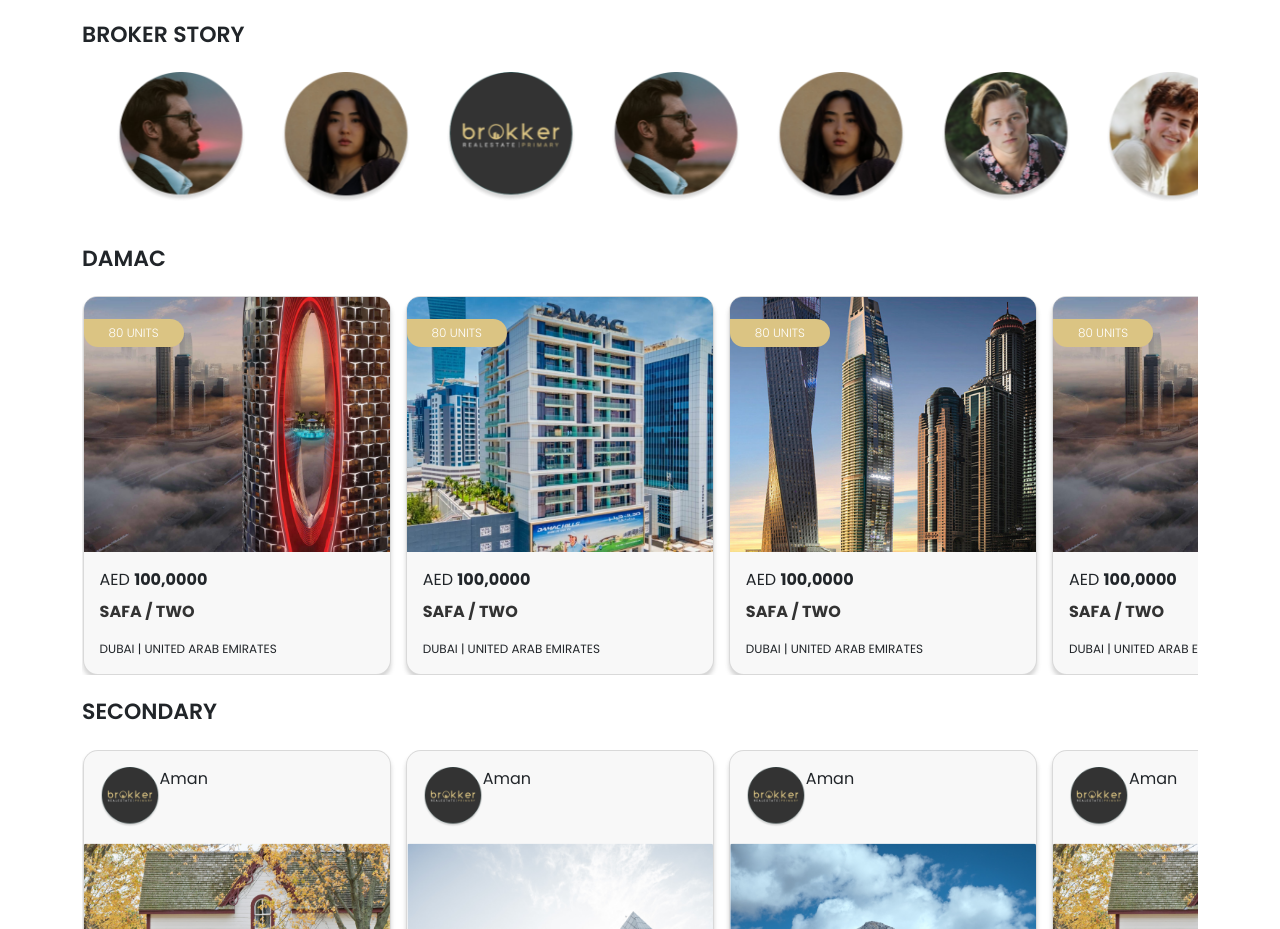
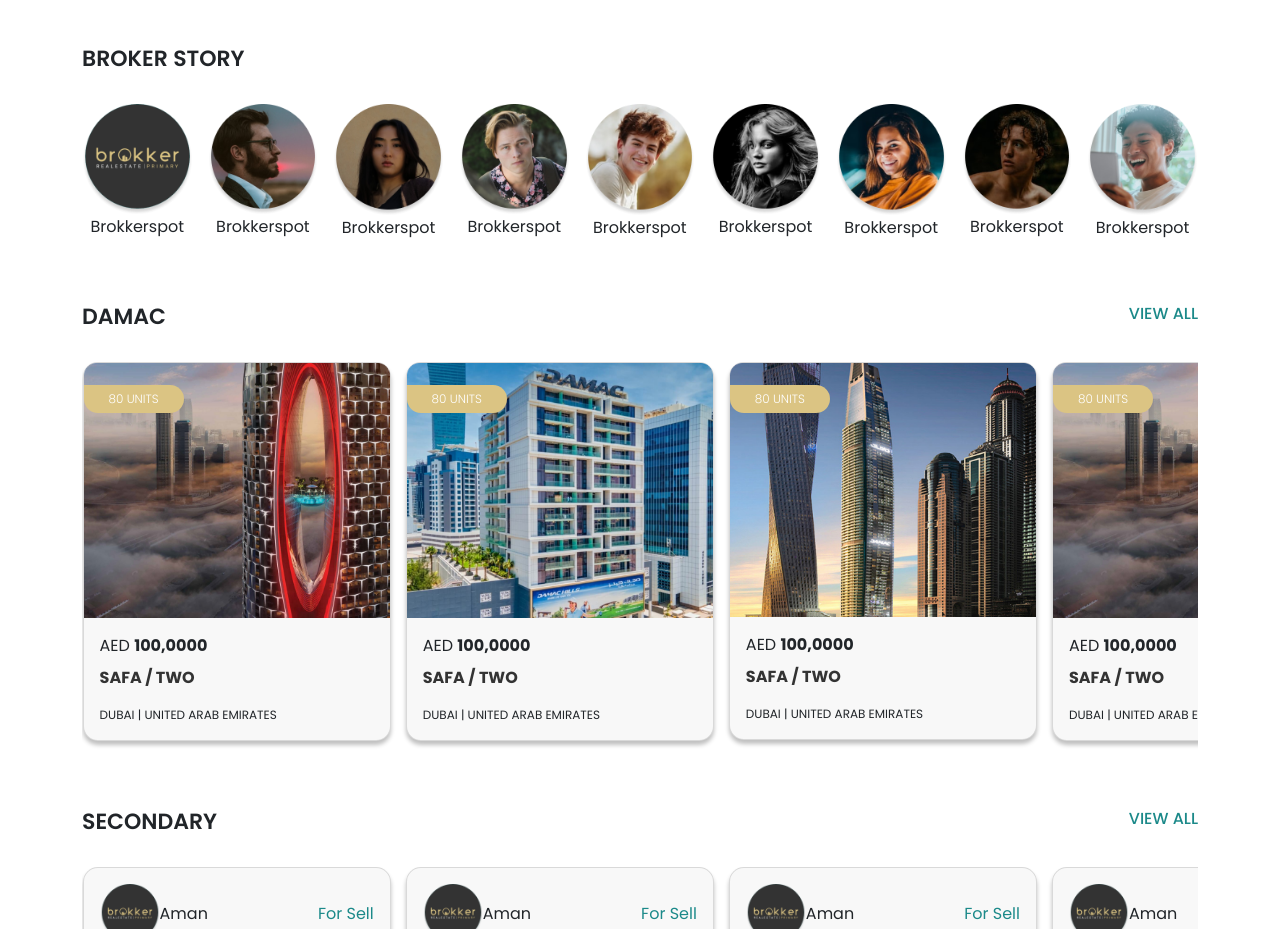
Before and after one commit to ranaabhinav726/brokerwebsite, a React (Create React App) app: page / in a window 1280 px wide. Shown: the part 543-1472 px from the top of the page. Built offline with nearby package versions, Linux system fonts and the light colour scheme.

Commit message:
touch ups

```diff
--- a/src/component/banner.js
+++ b/src/component/banner.js
@@ -1,4 +1,4 @@
-import React, { useState } from "react";
+import React, { useState, useEffect } from "react";
 import Multiselect from "multiselect-react-dropdown";
 import BannerImg from './images/banner.png';
 import OverlayImg from './images/Rectangle 4.png';
@@ -7,11 +7,11 @@
 const Banner = () => {
 
     return (
-        <div>
+        <div >
             <div className="container-fluid banner">
                 <div className="row">
 
-                    <div className="col-12 p-0 overlay position-relative">
+                    <div className="col-12 p-0 overlay position-relative" id="filterId">
                         <div className="position-absolute top-50 start-50 translate-middle">
                             <div className="row filter-first-row mb-2">
                                 <div className="col">
--- a/src/component/carouselsMain.js
+++ b/src/component/carouselsMain.js
@@ -33,7 +33,9 @@
         <div className="container carousel-section">
             <div className="row my-4 broker-story">
                 <div className="col-xs-12">
-                    <h2 className="mb-4">Broker story</h2>
+                    <div className="d-flex my-4">
+                        <h2 className="float-start">Broker story</h2>
+                    </div>
                     <OwlCarousel className='owl-theme' margin={15} loop dots={false} responsiveClass={true} responsive={
                         {
                             0: {
@@ -41,7 +43,7 @@
                                 loop: true
                             },
                             600: {
-                                items: 5,
+                                items: 4,
                                 nav: false
                             },
                             1000: {
@@ -53,39 +55,62 @@
                     }>
                         <div class='item'>
                             <img src={Round1} className="" alt="banner" />
+                            <p className="text-center">Brokkerspot</p>
                         </div>
                         <div class='item'>
                             <img src={Round2} className="" alt="banner" />
+                            <p className="text-center">Brokkerspot</p>
+
                         </div>
                         <div class='item'>
                             <img src={Round3} className="" alt="banner" />
+                            <p className="text-center">Brokkerspot</p>
+
                         </div>
                         <div class='item'>
                             <img src={Round4} className="" alt="banner" />
+                            <p className="text-center">Brokkerspot</p>
+
                         </div>
                         <div class='item'>
                             <img src={Round5} className="" alt="banner" />
+                            <p className="text-center">Brokkerspot</p>
+
                         </div>
                         <div class='item'>
                             <img src={Round6} className="" alt="banner" />
+                            <p className="text-center">Brokkerspot</p>
+
                         </div>
                         <div class='item'>
                             <img src={Round7} className="" alt="banner" />
+                            <p className="text-center">Brokkerspot</p>
+
                         </div>
                         <div class='item'>
                             <img src={Round8} className="" alt="banner" />
+                            <p className="text-center">Brokkerspot</p>
+
                         </div>
                         <div class='item'>
                             <img src={Round9} className="" alt="banner" />
+                            <p className="text-center">Brokkerspot</p>
+
                         </div>
                         <div class='item'>
                             <img src={Round1} className="" alt="banner" />
+                            <p className="text-center">Brokkerspot</p>
+
                         </div>
                         <div class='item'>
                             <img src={Round2} className="" alt="banner" />
+                            <p className="text-center">Brokkerspot</p>
+
                         </div>
                         <div class='item'>
                             <img src={Round3} className="" alt="banner" />
+                            <p className="text-center">Brokkerspot</p>
+
                         </div>
                     </OwlCarousel>
                 </div>
@@ -93,7 +118,10 @@
             {/* ///////////////////////////////////// DAMAC ///////////////////////////////////// */}
             <div className="row my-4 damac">
                 <div className="col-xs-12">
-                    <h2 className="mb-4">DAMAC</h2>
+                    <div className="d-flex my-4">
+                        <h2 className="">DAMAC</h2>
+                        <h6 className="ms-auto"><a href="/">VIEW ALL</a></h6>
+                    </div>
                     <OwlCarousel className='owl-theme' margin={15} loop dots={false} responsiveClass={true} responsive={
                         {
                             0: {
@@ -161,7 +189,10 @@
             {/* ///////////////////////////////////// SECONDARY CAROUSEL ///////////////////////////////////// */}
             <div className="row my-4 secondary">
                 <div className="col-xs-12">
-                    <h2 className="mb-4">SECONDARY</h2>
+                <div className="d-flex my-4">
+                        <h2 className="">SECONDARY</h2>
+                        <h6 className="ms-auto"><a href="/">VIEW ALL</a></h6>
+                    </div>
                     <OwlCarousel className='owl-theme' margin={15} loop dots={false} responsiveClass={true} responsive={
                         {
                             0: {
@@ -184,7 +215,8 @@
                                 <div class="card-body">
                                     <div className="d-flex">
                                         <img src={Round1} className="user-img" alt="banner" />
-                                        <p>Aman</p>
+                                        <p className="my-auto">Aman</p>
+                                        <p className="my-auto ms-auto primary-text">For Sell</p>
                                     </div>
                                 </div>
                                 <img src={Secondary1} class="card-img-top" alt="..." />
@@ -200,7 +232,8 @@
                                 <div class="card-body">
                                     <div className="d-flex">
                                         <img src={Round1} className="user-img" alt="banner" />
-                                        <p>Aman</p>
+                                        <p className="my-auto">Aman</p>
+                                        <p className="my-auto ms-auto primary-text">For Sell</p>
                                     </div>
                                 </div>
                                 <img src={Secondary2} class="card-img-top" alt="..." />
@@ -216,7 +249,9 @@
                                 <div class="card-body">
                                     <div className="d-flex">
                                         <img src={Round1} className="user-img" alt="banner" />
-                                        <p>Aman</p>
+                                        <p className="my-auto">Aman</p>
+                                        <p className="my-auto ms-auto primary-text">For Sell</p>
+
                                     </div>
                                 </div>
                                 <img src={Secondary3} class="card-img-top" alt="..." />
@@ -232,7 +267,9 @@
                                 <div class="card-body">
                                     <div className="d-flex">
                                         <img src={Round1} className="user-img" alt="banner" />
-                                        <p>Aman</p>
+                                        <p className="my-auto">Aman</p>
+                                        <p className="my-auto ms-auto primary-text">For Sell</p>
+
                                     </div>
                                 </div>
                                 <img src={Secondary1} class="card-img-top" alt="..." />
@@ -249,7 +286,10 @@
             {/* ///////////////////////////////////// PROMOTION CAROUSEL ///////////////////////////////////// */}
             <div className="row my-4 promotion">
                 <div className="col-xs-12">
-                    <h2 className="mb-4">PROMOTION</h2>
+                <div className="d-flex my-4">
+                        <h2 className="">PROMOTION</h2>
+                        <h6 className="ms-auto"><a href="/">VIEW ALL</a></h6>
+                    </div>
                     <OwlCarousel className='owl-theme' margin={15} loop dots={false} responsiveClass={true} responsive={
                         {
                             0: {
@@ -273,7 +313,7 @@
                                 <img src={Promotion1} class="card-img-top" alt="..." />
                                 <img src={CarouselOverlay} className="carousel-overlay" alt="banner" />
                                 <div class="card-body">
-                                     <button>80 UNITS</button>
+                                    <button>80 UNITS</button>
                                     <p class="card-title"><strong>Exclusive<br />Offers</strong></p>
                                 </div>
 
@@ -285,7 +325,7 @@
                                 <img src={Promotion2} class="card-img-top" alt="..." />
                                 <img src={CarouselOverlay} className="carousel-overlay" alt="banner" />
                                 <div class="card-body">
-                                     <button>80 UNITS</button>
+                                    <button>80 UNITS</button>
                                     <p class="card-title"><strong>Exclusive<br />Offers</strong></p>
                                 </div>
                             </div>
@@ -295,7 +335,7 @@
                                 <img src={Promotion1} class="card-img-top" alt="..." />
                                 <img src={CarouselOverlay} className="carousel-overlay" alt="banner" />
                                 <div class="card-body">
-                                     <button>80 UNITS</button>
+                                    <button>80 UNITS</button>
                                     <p class="card-title"><strong>Exclusive<br />Offers</strong></p>
                                 </div>
                             </div>
--- a/src/index.scss
+++ b/src/index.scss
@@ -156,28 +156,33 @@
     h2 {
         text-transform: uppercase;
     }
-
-    .broker-story {
-        max-height: 200px;
-
-        .owl-theme {
-            .owl-item {
-                min-width: 150px;
-
-                img {
-                    width: 130px !important;
-                    margin: auto;
-                }
-            }
+    h6{
+        a{
+            color: $primaryColor;
+            text-decoration: none !important;
         }
     }
+
+    // .broker-story {
+    //     .owl-theme {
+    //         .owl-item {
+    //             min-width: 150px;
+
+    //             img {
+    //                 width: 130px !important;
+    //                 margin: auto;
+    //             }
+    //         }
+    //     }
+    // }
 
     .damac,
     .secondary {
         .card {
             width: 100%;
             border-radius: 15PX;
-            box-shadow: 0px 4px 4px rgba(81, 81, 81, 0.25);
+            box-shadow: (0px 4px 4px rgba(0, 0, 0, 0.25));
+            margin-bottom: 20px;
             background-color: $lightgrey;
 
             img {
@@ -276,6 +281,9 @@
         text-align: center;
         color: $textcolor;
         max-width: 350px;
+        display: block;
+        margin-left: auto;
+        margin-right: auto;
 
         .card-text {
             text-transform: uppercase;
@@ -329,7 +337,9 @@
         max-width: 250px;
     }
 }
-
+.primary-text {
+    color: $primaryColor;
+}
 .footer {
     font-size: 16px;
     margin-top: 5%;
@@ -339,10 +349,6 @@
     h3 {
         font-weight: normal;
         margin-bottom: 50px;
-    }
-
-    .primary-text {
-        color: $primaryColor;
     }
 
     ul {
@@ -365,3 +371,18 @@
         }
     }
 }
+
+@media (max-width: 768px) {
+    .broker-story {
+        .owl-theme {
+            .owl-item {
+
+                img {
+                    width: 130px !important;
+                    margin-left: auto;
+                    margin-right: auto;
+                }
+            }
+        }
+    }
+}
```
